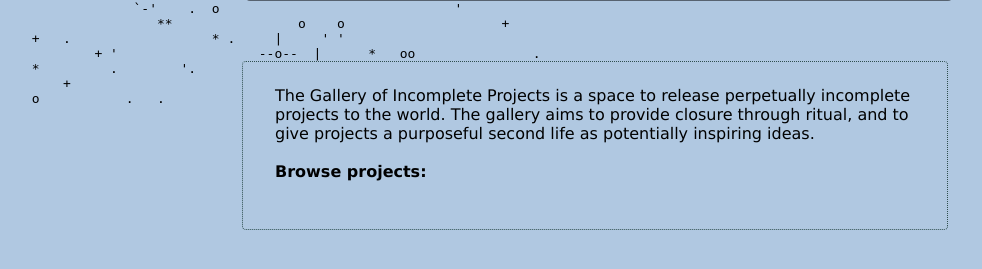
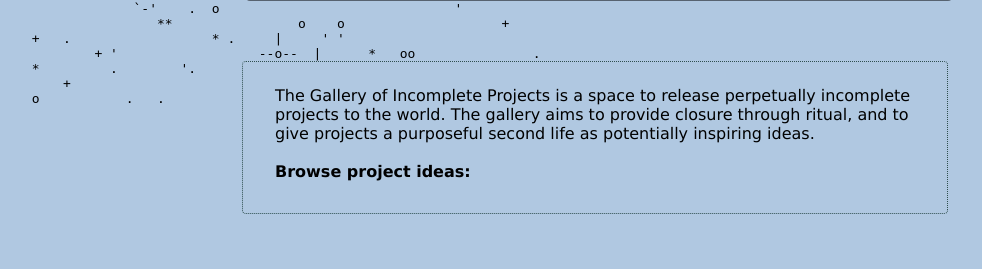
Before and after one commit to catlin735/incomplete-projects-gallery, a Flask app: page / in a window 1280 px wide. Shown: the part 375-644 px from the top of the page, without its empty margins (45-1027 px from the left). Run offline with Flask 3, Linux system fonts and the light colour scheme.

Commit message:
change layout

```diff
--- a/templates/index.html
+++ b/templates/index.html
@@ -63,9 +63,9 @@
 The gallery aims to provide closure through ritual, and to give projects a purposeful second life as potentially inspiring ideas.
 <br>
 <br>
-<strong>Browse projects:</strong>
+<strong>Browse project ideas:</strong>
 
-<ul>
+
     {% for p in projects %}
     <details><summary>{{p.title}}</summary>
         <p>{{p.description}}<p>
@@ -73,7 +73,7 @@
 
 
 {% endfor %}
-</ul>
+
 
 </div>
   </body>
```
